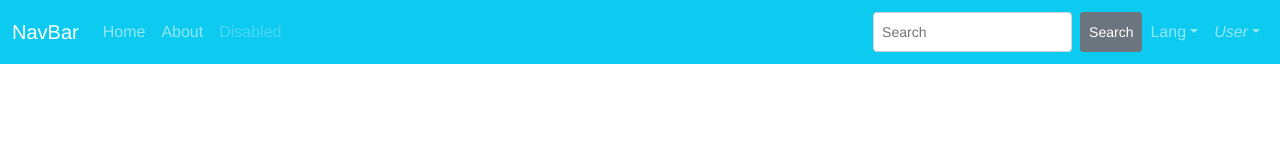
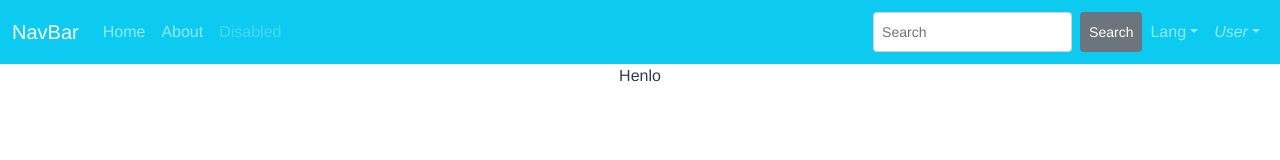
Before and after one commit to Berkanktk/SE03-HCI-Prototype, a Vue app in the folder hci-prototype/: page /search in a window 1280 px wide. Shown: the top 160 px of the page. Built offline with nearby package versions, Linux system fonts and the light colour scheme.

Commit message:
Added search page route

```diff
--- a/hci-prototype/src/router/index.js
+++ b/hci-prototype/src/router/index.js
@@ -17,6 +17,11 @@ const routes = [
     // this generates a separate chunk (about.[hash].js) for this route
     // which is lazy-loaded when the route is visited.
     component: () => import(/* webpackChunkName: "about" */ '../views/About.vue')
+  },
+  {
+    path: '/search',
+    name: 'Search',
+    component: () => import('../views/SearchPage.vue')
   }
 ]
 
--- a/hci-prototype/src/components/SearchPage.vue
+++ b/hci-prototype/src/views/SearchPage.vue
@@ -1,5 +1,7 @@
 <template>
-
+  <div>
+    <p>Henlo</p>
+  </div>
 </template>
 
 <script>
```
